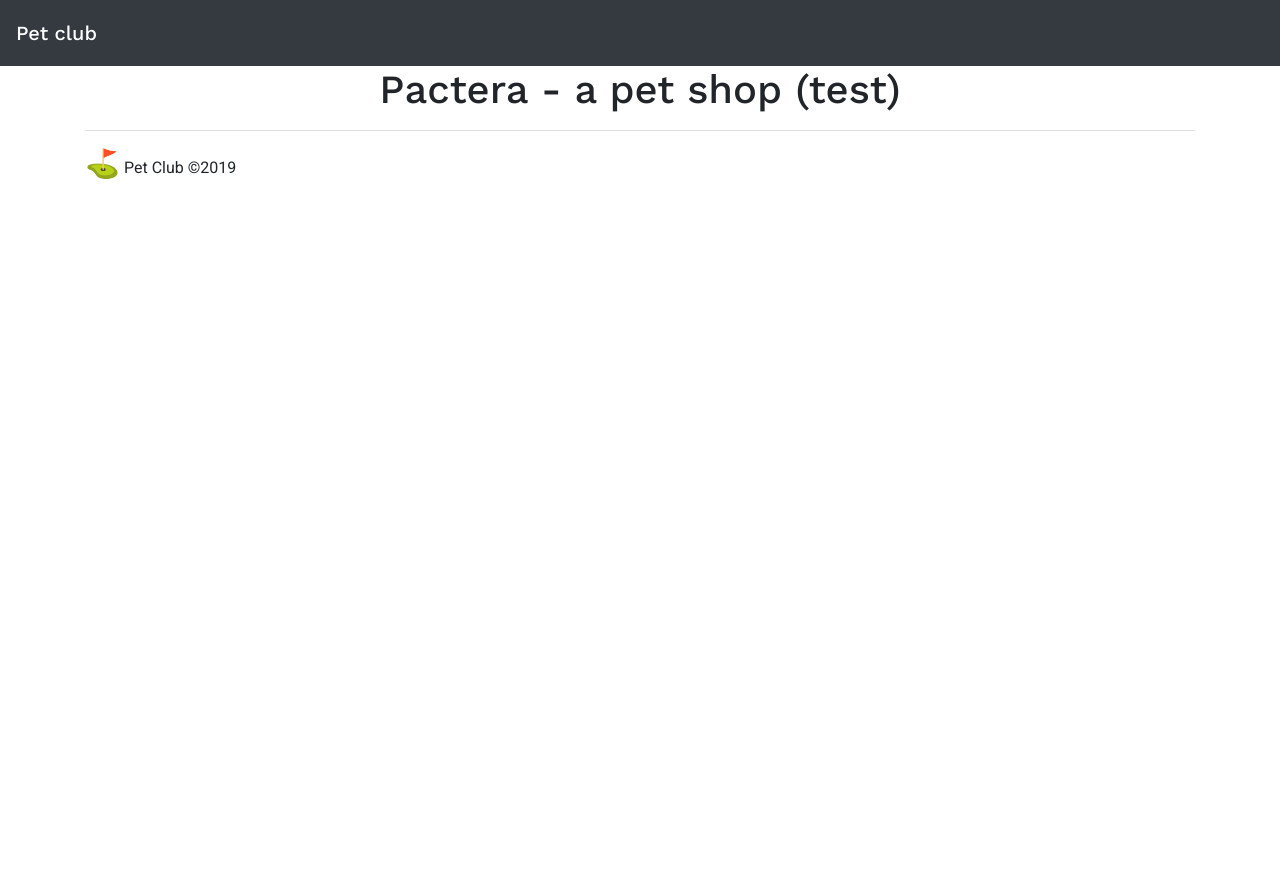
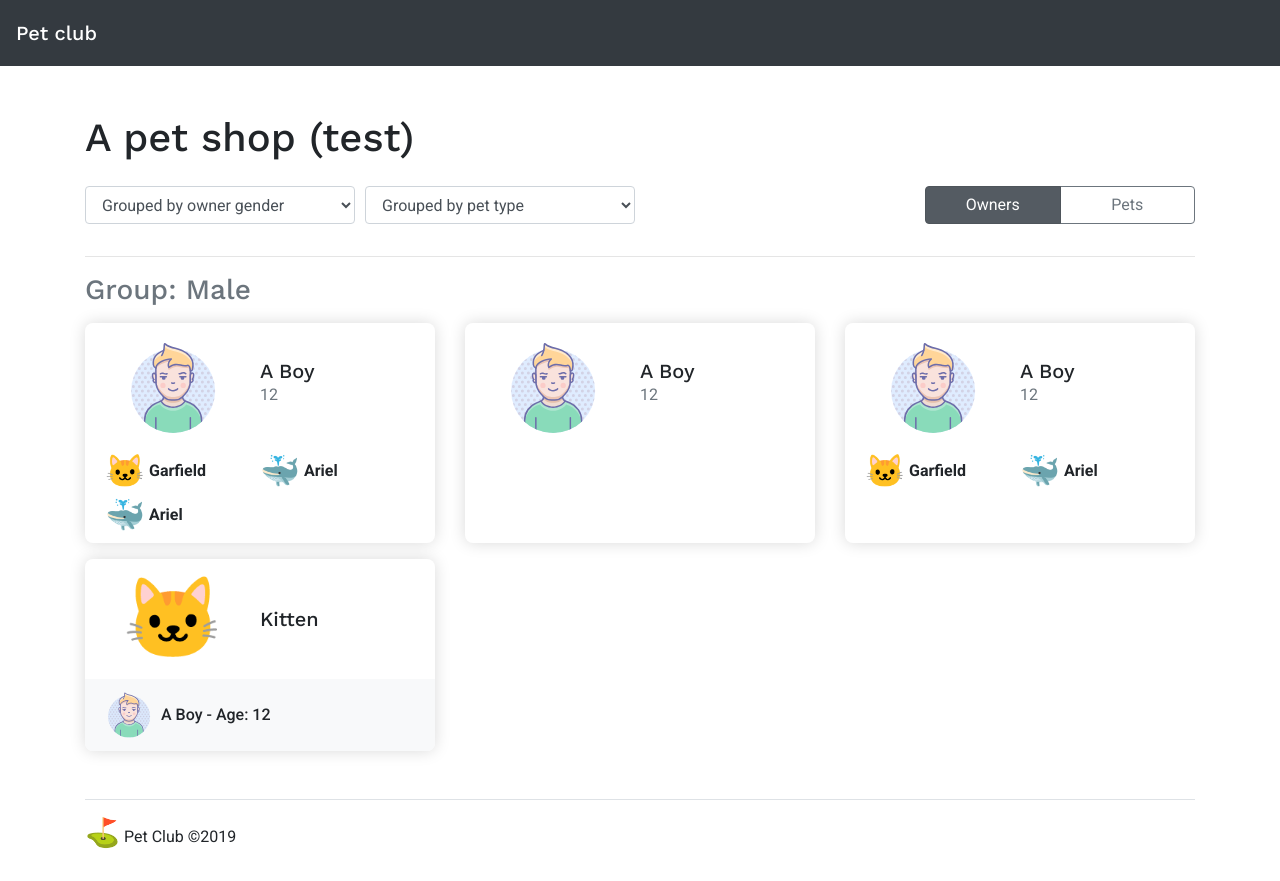
Before and after one commit to romantorv/pet-shop-test, a React (Create React App) app: page / in a window 1280 px wide. Before the commit the page ends 800 px from the top, so only its background shows below. Built offline with nearby package versions, Linux system fonts and the light colour scheme.

Commit message:
Making templates for displaying.

```diff
--- a/src/App.js
+++ b/src/App.js
@@ -7,8 +7,129 @@ import './App.css';
 
 function App() {
   return (
-    <div className="App">
-      <h1>Pactera - a pet shop (test)</h1>
+    <div className="container pt-5 pb-3">
+      <h1 className="mb-4">A pet shop (test)</h1>
+      <div className="form-row">
+        <div className="form-group col-md-4 col-xl-3">
+          <select id="inputState" className="form-control">
+            <option value='none'  >Grouped by owner gender</option>
+            <option value='pet'>...</option>
+          </select>
+        </div>
+        <div className="form-group col-md-4 col-xl-3">
+          <select id="inputState" className="form-control">
+            <option selected>Grouped by pet type</option>
+            <option>...</option>
+          </select>
+        </div>
+        <div className="form-group col-md-4 col-xl-3 offset-xl-3">
+          <div className="btn-group btn-group-toggle tool__viewedBy" data-toggle="buttons">
+            <label className="btn btn-secondary active">
+              <input type="radio" name="options" id="option1" autocomplete="off" checked /> Owners
+            </label>
+            <label className="btn btn-outline-secondary">
+              <input type="radio" name="options" id="option2" autocomplete="off" /> Pets
+            </label>
+          </div>
+        </div>
+      </div>
+      <hr />
+      <h3 className="text-muted group__label">Group: Male</h3>
+        <ul className="box__list">
+          <li>
+            <div className="box__item">
+              <div className="box__body">
+                <div className="box__avatar">
+                  <img src="static/images/icon_avatar_boy.svg" />
+                </div>
+                <div className="box__information">
+                  <h5 className="mb-0">A Boy</h5>
+                  <p className="text-muted mb-0">12</p>
+                </div>
+              </div>
+              <div className="box__footer">
+                <ul className="pets__list-mini">
+                  <li className="pets__item-mini">
+                    <span role="img" className="pets__avatar-mini" aria-label="Cat - Garfield">🐱</span>
+                    <strong>Garfield</strong>
+                  </li>
+                  <li className="pets__item-mini">
+                    <span role="img" className="pets__avatar-mini" aria-label="Fish - Ariel">🐳</span>
+                    <strong>Ariel</strong>
+                  </li>
+                  <li className="pets__item-mini">
+                    <span role="img" className="pets__avatar-mini" aria-label="Fish - Ariel">🐳</span>
+                    <strong>Ariel</strong>
+                  </li>
+                </ul>
+              </div>
+            </div>
+          </li>
+          <li>
+            <div className="box__item">
+              <div className="box__body">
+                <div className="box__avatar">
+                  <img src="static/images/icon_avatar_boy.svg" />
+                </div>
+                <div className="box__information">
+                  <h5 className="mb-0">A Boy</h5>
+                  <p className="text-muted mb-0">12</p>
+                </div>
+              </div>
+              <div className="box__footer">
+
+              </div>
+            </div>
+          </li>
+          <li>
+            <div className="box__item">
+              <div className="box__body">
+                <div className="box__avatar">
+                  <img src="static/images/icon_avatar_boy.svg" />
+                </div>
+                <div className="box__information">
+                  <h5 className="mb-0">A Boy</h5>
+                  <p className="text-muted mb-0">12</p>
+                </div>
+              </div>
+              <div className="box__footer">
+                <ul className="pets__list-mini">
+                  <li className="pets__item-mini">
+                    <span role="img" className="pets__avatar-mini" aria-label="Cat - Garfield">🐱</span>
+                    <strong>Garfield</strong>
+                  </li>
+                  <li className="pets__item-mini">
+                    <span role="img" className="pets__avatar-mini" aria-label="Fish - Ariel">🐳</span>
+                    <strong>Ariel</strong>
+                  </li>
+                </ul>
+              </div>
+            </div>
+          </li>
+          <li>
+            <div className="box__item">
+              <div className="box__body">
+                <div className="box__avatar">
+                  <span role="img" className="pets__avatar" aria-label="Cat - Garfield">🐱</span>
+                </div>
+                <div className="box__information">
+                  <h5 className="mb-0">Kitten</h5>
+                </div>
+              </div>
+              <div className="box__footer bg-light">
+                <div className="person__profile-mini">
+                  <div className="person__avatar-mini">
+                    <img src="static/images/icon_avatar_boy.svg" alt="Name - age" />
+                  </div>
+                  <div className="person__info-mini">
+                    <h6 className="mb-0">A Boy - Age: 12</h6>
+                  </div>
+                </div>
+              </div>
+            </div>
+          </li>
+        </ul>
+
     </div>
   );
 }
--- a/src/components/Footer.jsx
+++ b/src/components/Footer.jsx
@@ -3,7 +3,7 @@ import React from 'react';
 class Footer extends React.PureComponent {
 	render() {
 		return (
-		<footer className="container">
+		<footer className="footer__container container">
 			<section className="pt-3 my-md-3 pt-md-3 border-top">
 				<span className="h3" role="img" aria-label="Petclub icon">&#9971;</span> Pet Club &copy;2019
 			</section>
--- a/src/index.scss
+++ b/src/index.scss
@@ -1,5 +1,6 @@
 @import '~bootstrap/scss/functions';
 @import '~bootstrap/scss/variables';
+@import '~bootstrap/scss/mixins';
 
 $font-highlight-family: Work Sans, #{$font-family-sans-serif};
 $font-base: Roboto, Helvetica Neue, Arial, Noto Sans, sans-serif, Apple Color Emoji, Segoe UI Emoji, Segoe UI Symbol, Noto Color Emoji;
@@ -15,3 +16,118 @@ body {
 		font-family: $font-highlight-family;
 	}
 }
+
+.footer__container {
+	padding-bottom: 1rem;
+}
+
+.group__label {
+	margin-bottom: 1rem;
+}
+
+.box {
+	&__list {
+		@include list-unstyled;
+		@include make-row();
+
+		flex-direction: row;
+		justify-content: flex-start;
+		align-items: stretch;
+		margin-bottom: 0;
+
+		>li {
+			@include make-col-ready();
+			margin-bottom: 1rem;
+
+			@include media-breakpoint-up(md){
+				@include make-col(6);
+			}
+
+			@include media-breakpoint-up(xl){
+				@include make-col(4);
+			}
+		}
+	}
+	&__item {
+		@include border-radius(0.5rem);
+
+		box-shadow: 0 0 1rem rgba($black, .15);
+		height: 100%;
+		// border: 1px solid $border-color;
+
+		.card-footer {
+			background-color: $white;
+			border-top-width: 0;
+		}
+	}
+	&__body{
+		display: flex;
+		flex-direction: row;
+	}
+	&__footer {
+		padding: 0.75rem 1.25rem;
+		@include border-bottom-radius(0.5rem);
+		// border: 1px solid $border-color;
+	}
+
+	&__avatar{
+		flex: 1 0 50%;
+		font-size: 5rem; text-align: center;
+		> img { max-height: 96px; max-width: 96px; margin-left: auto; margin-right: auto; }
+	}
+	&__information{
+		flex: 1 0 50%;
+		align-self: center;
+	}
+}
+
+.person{
+	&__avatar-mini {
+		width: 48px;
+		margin-right: 0.5rem;
+		> img { max-height: 48px; max-width: 48px; }
+	}
+	&__profile-mini {
+		display: flex;
+		flex-direction: row;
+		justify-content: flex-start;
+		align-items: center;
+	}
+	&__info-mini {
+		flex: 1;
+	}
+}
+
+.pets{
+	&__list-mini {
+		@include list-unstyled;
+		display: flex;
+		flex-wrap: wrap;
+	}
+	&__item-mini {
+		flex: 1 0 50%;
+		display: flex;
+		justify-content: flex-start;
+		align-items: center;
+		// line-height: 2rem;
+		margin-top: 0.75rem;
+		&:nth-child(1),
+		&:nth-child(2) { margin-top: 0; }
+	}
+	&__avatar-mini{
+		font-size: 2rem;
+		line-height: 1;
+		margin-right: 0.25rem;
+	}
+}
+
+.tool{
+	&__viewedBy {
+		width: 100%;
+		display: flex;
+		flex-direction: row;
+		justify-content: center;
+		align-items: center;
+		> * { width: 50%; }
+	}
+}
--- a/src/stores/index.js
+++ b/src/stores/index.js
@@ -36,7 +36,7 @@ const Store = types
 				type = typeof query.type !== 'undefined' ? query.type : null;
 			}
 
-			return self.owners.reduce( (result, person) => {
+			let unsorted =  self.owners.reduce( (result, person) => {
 				if ( (ownerGender !== null && person.gender === ownerGender) || ownerGender === null ){
 					let newResult = [];
 					newResult = result.concat( person.__getPetsByType(type) );
@@ -44,6 +44,8 @@ const Store = types
 				}
 				return result;
 			}, []);
+
+			return unsorted.sort( (a,b) => a.name > b.name );
 		},
 		__getOwnersBy(query){
 			if ( typeof query === 'undefined' || typeof query.ownerGender === 'undefined' ) return self.owners;
```
Also changed, not shown: 2 other files (tests, documents, lock files or other folders).
